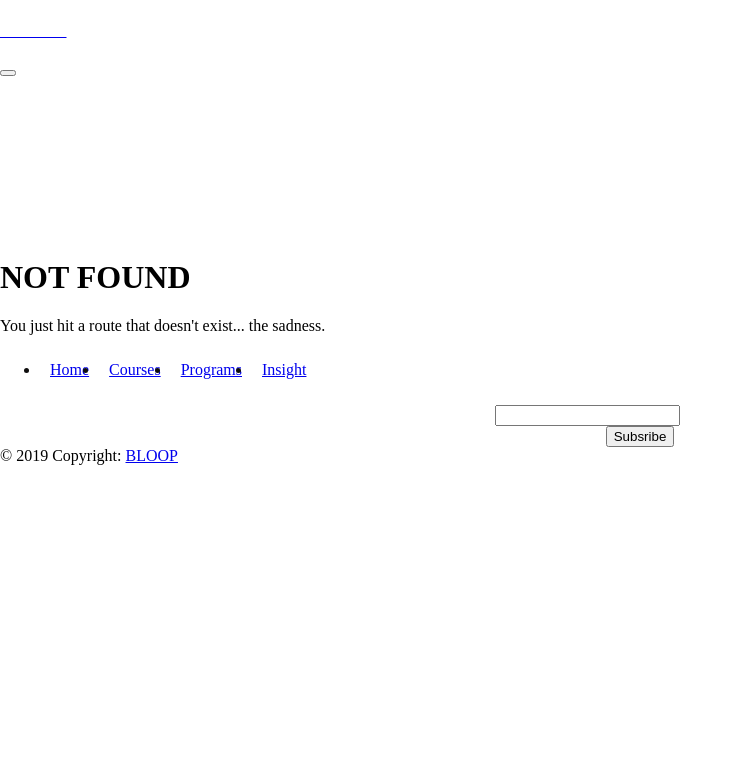
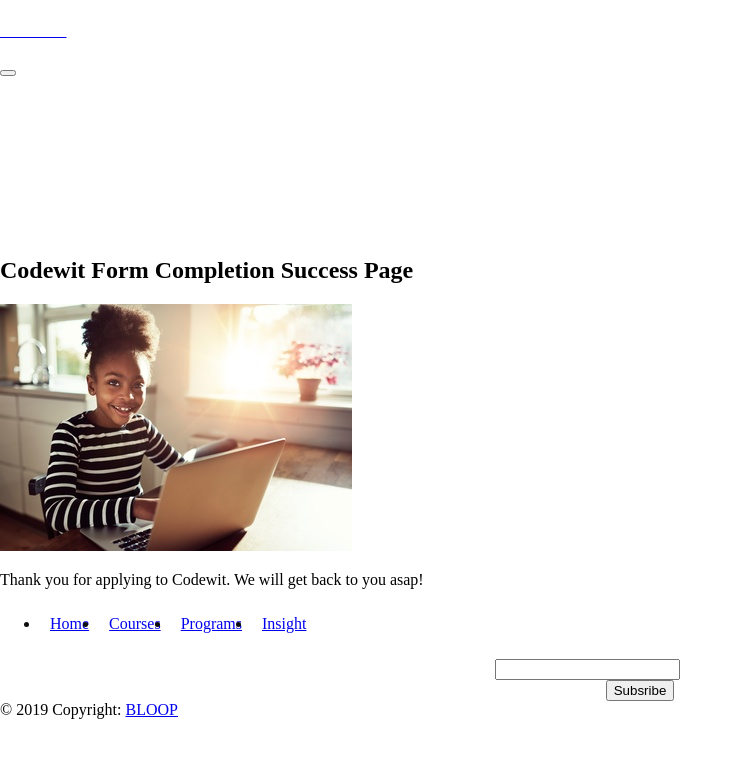
Before and after one commit to buzzedison/codewit, a Gatsby site: page /success in a window 1280 px wide. Before the commit this address had no page. Shown: the whole page, without its empty margins (0-743 px from the left). Built offline with nearby package versions, Linux system fonts and the light colour scheme; Gatsby itself is replaced by a stand-in of ours.

Commit message:
netlify form for codewit registration

```diff
--- /dev/null
+++ b/src/pages/success.js
@@ -0,0 +1,32 @@
+import React from "react"
+import Helmet from "react-helmet"
+import Layout from "../components/layout"
+
+import pic11 from "../images/kids3.jpg"
+
+const Success = props => (
+  <Layout>
+    <Helmet>
+      <title>Codewit Form Completion Success Page</title>
+      <meta name="description" content="Success Page" />
+    </Helmet>
+
+    <div id="main" className="alt">
+      <section id="one">
+        <div className="inner">
+          <header className="major">
+            <h1>Codewit Form Completion Success Page</h1>
+          </header>
+          <span className="image main">
+            <img src={pic11} alt="" />
+          </span>
+          <p>
+            Thank you for applying to Codewit. We will get back to you asap!
+          </p>
+        </div>
+      </section>
+    </div>
+  </Layout>
+)
+
+export default Success
```
Also changed, not shown: src/components/codewitapply.js (+9 -0 lines).
